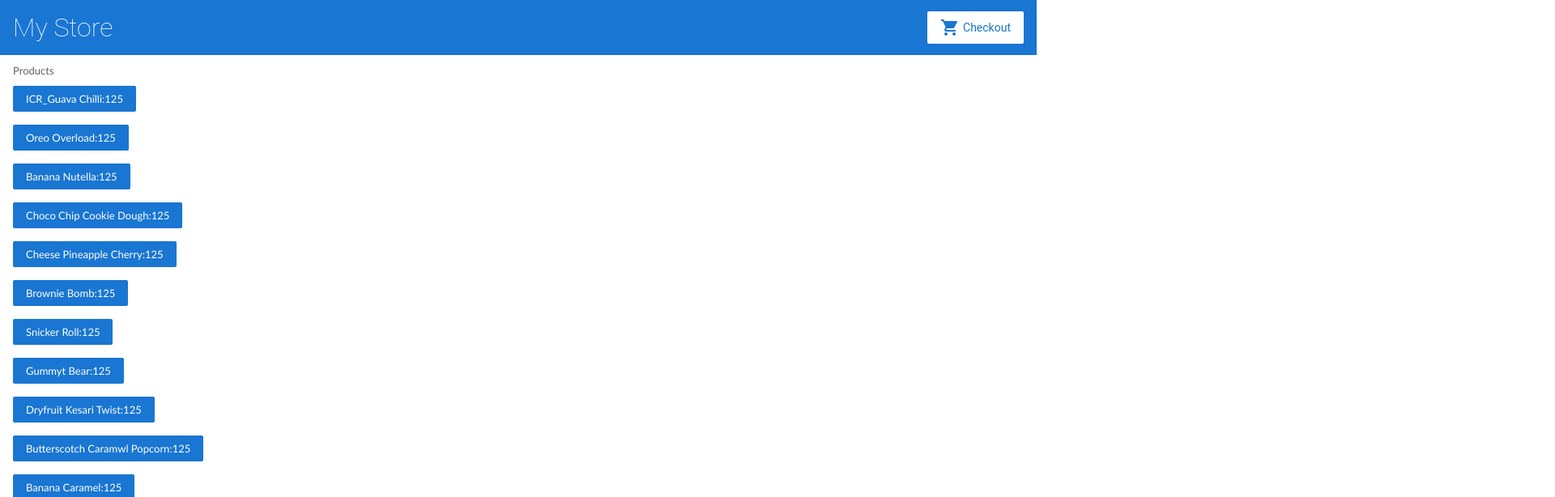
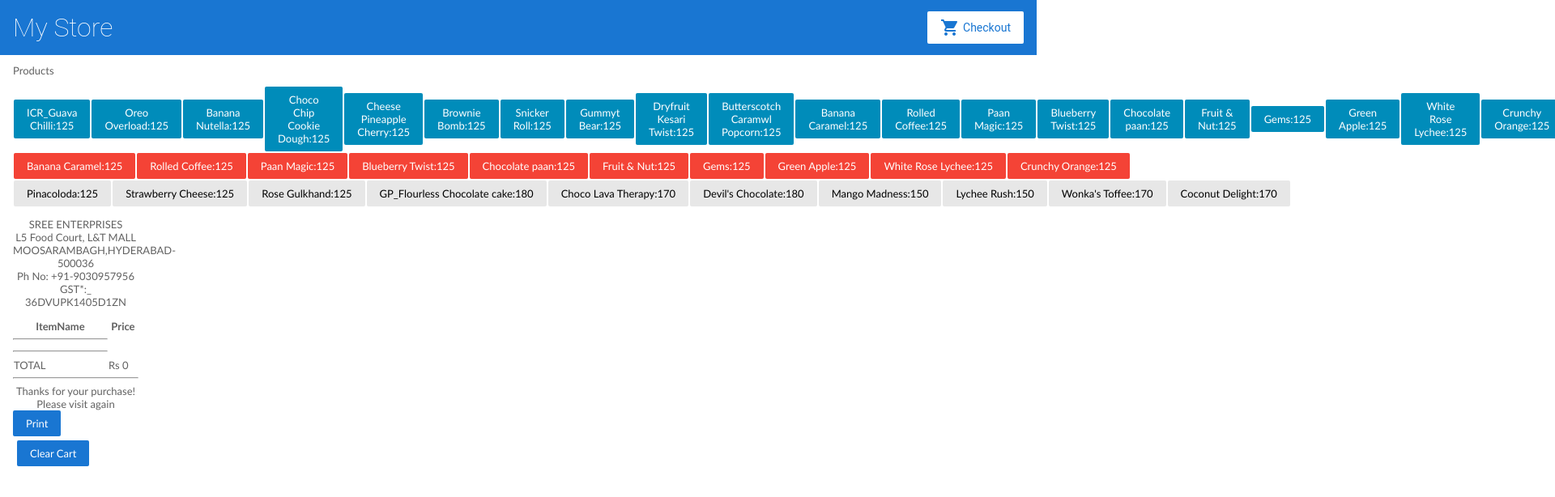
Before and after one commit to vinay0018/angular-dmnadg-4gnaxb, an Angular app: page / in a window 1280 px wide. Shown: the top 614 px of the page at 81% size, 1920 px wide, since content can reach past the window. Built offline with nearby package versions, Linux system fonts and the light colour scheme.

Commit message:
colour buttons. Sending to next row pending

```diff
--- a/src/app/product-list/product-list.component.css
+++ b/src/app/product-list/product-list.component.css
@@ -35,7 +35,10 @@ th.ItemName {
     max-width: 140px;
 }
 
-
+.button2 {background-color: #008CBA;} /* Blue */
+.button3 {background-color: #f44336;} /* Red */
+.button4 {background-color: #e7e7e7; color: black;} /* Gray */
+.button5 {background-color: #555555;} /* Black */
 
 
 td.price,
--- a/src/app/product-list/product-list.component.html
+++ b/src/app/product-list/product-list.component.html
@@ -1,20 +1,42 @@
 
 
 <h2>Products</h2>
-<div *ngFor="let product of products">
 
-  <div>
-    <button (click)="addIntoCart(product)">
-      {{ product.name }}:{{ product.price }}
-    </button>
-  </div>
 
-  <app-product-alerts
-    [product]="product"
-    (notify)="onNotify()">
-  </app-product-alerts><br>
-</div>
-<br><br>
+  <table class="table table-striped">
+      <tbody>
+      <tr>
+      <td *ngFor="let product of IceCreamRolls">
+
+       <button class="button2" (click)="addIntoCart(product)">
+       {{ product.name }}:{{ product.price }}
+       </button></td> </tr>
+    </tbody>
+  </table>
+
+
+
+  <table class="table table-striped">
+      <tbody>
+      <tr>
+      <td *ngFor="let product of GourmetPlates">
+
+       <button class="button3" (click)="addIntoCart(product)">
+       {{ product.name }}:{{ product.price }}
+       </button></td> </tr>
+    </tbody>
+  </table>
+
+  <table class="table table-striped">
+      <tbody>
+      <tr>
+      <td  *ngFor="let product of ExoticSandaes">
+
+       <button class="button4" (click)="addIntoCart(product)">
+       {{ product.name }}:{{ product.price }}
+       </button></td> </tr>
+    </tbody>
+  </table>
 
 <html lang="en">
     <head>
--- a/src/app/product-list/product-list.component.ts
+++ b/src/app/product-list/product-list.component.ts
@@ -12,8 +12,9 @@ export class ProductListComponent implements OnInit {
   cart: any = [];
   totalPrice: number = 0;
   products: any = [];
-
-
+  IceCreamRolls: any = [];
+  GourmetPlates: any = [];
+  ExoticSandaes: any = [];
   constructor(private service: ProductService) {
   }
 
@@ -21,6 +22,9 @@ export class ProductListComponent implements OnInit {
     this.service.getProductList().subscribe(res => {
       console.log(res);
       this.products = res;
+      this.IceCreamRolls = this.products.slice(0, 20);
+      this.GourmetPlates = this.products.slice(10, 20);
+      this.ExoticSandaes = this.products.slice(20, 30);
     });
   }
 
```
